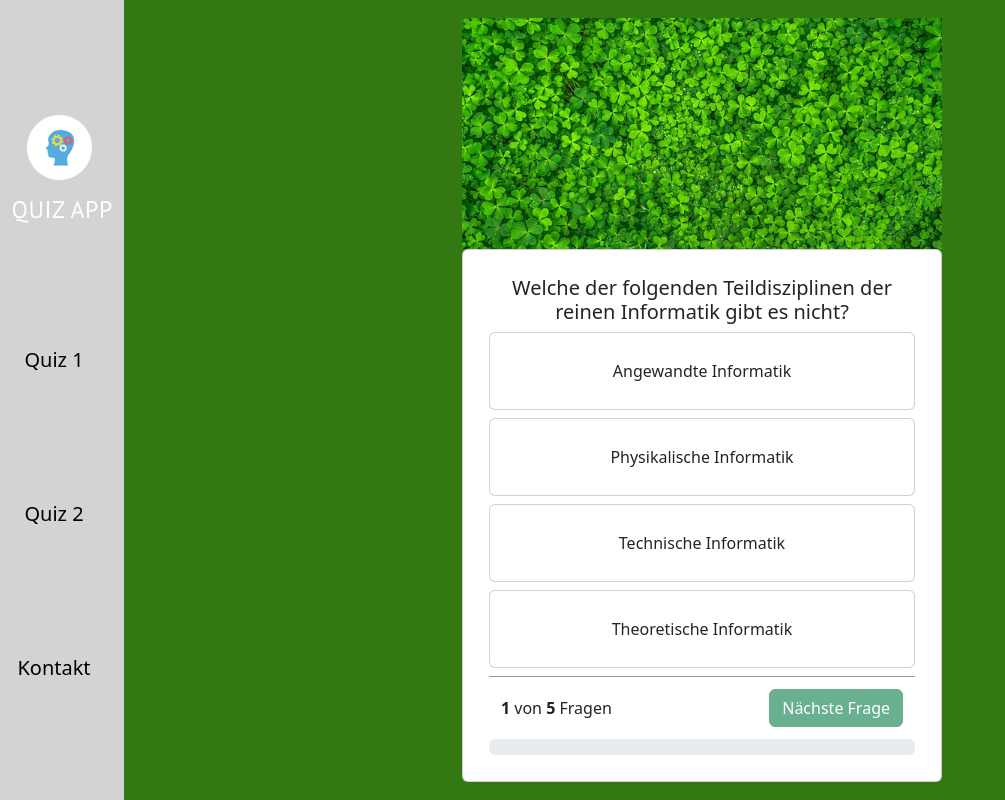
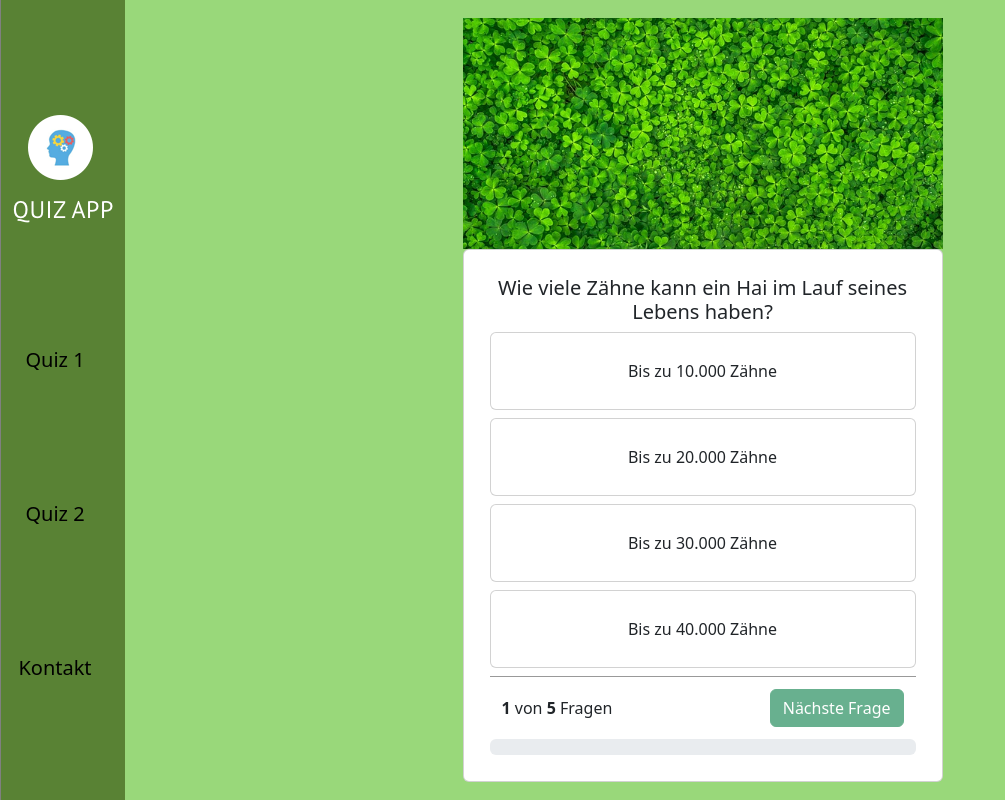
Before and after one commit to flohob/Quizapp, a plain HTML site: page quizapp.html in a window 1280 px wide. Both pictures are taken after a click on the button "Quiz starten -->". Shown: the whole page, without its empty margins (0-1005 px from the left). Drawn offline with nearby package versions, Linux system fonts and the light colour scheme.

Commit message:
Finished Project

```diff
--- a/data.js
+++ b/data.js
@@ -1,42 +1,42 @@
 let questions = [
     {
-        "question": "Welche der folgenden Teildisziplinen der reinen Informatik gibt es nicht?",
-        "answer_1": "Angewandte Informatik",
-        "answer_2": "Physikalische Informatik",
-        "answer_3": "Technische Informatik",
-        "answer_4": "Theoretische Informatik",
+        "question": "Wie viele Zähne kann ein Hai im Lauf seines Lebens haben?",
+        "answer_1": "Bis zu 10.000 Zähne",
+        "answer_2": "Bis zu 20.000 Zähne",
+        "answer_3": "Bis zu 30.000 Zähne",
+        "answer_4": "Bis zu 40.000 Zähne",
         "right_answer": 2
     },
     {
-        "question": "Was versteht man unter Hypertrophie?",
-        "answer_1": "Muskelaufbau",
-        "answer_2": "Fettverbrennung",
-        "answer_3": "Herz-Kreislauf",
-        "answer_4": "eine Verletzung",
-        "right_answer": 1
+        "question": "Welches der folgenden Nagetiere hält keinen Winterschlaf? ",
+        "answer_1": "Murmeltier",
+        "answer_2": "Siebenschläfer",
+        "answer_3": "Lemming",
+        "answer_4": "Dachs",
+        "right_answer": 3
     },
     {
-        "question": "Welchen Sicherheitsstandard für WLAN sollte man mindestens verwenden?",
-        "answer_1": "WEP",
-        "answer_2": "WPA2",
-        "answer_3": "WPA1",
-        "answer_4": "SSL",
+        "question": "Wer oder Was ist eine Mimose?",
+        "answer_1": "Eine Hauptkrankheit",
+        "answer_2": "Eine tropische Pflanze",
+        "answer_3": "eine Hunderasse",
+        "answer_4": "ein Südseefisch",
         "right_answer": 2
     },
     {
-        "question": "Was ist ein GUI?",
-        "answer_1": "Graphical User Interface",
-        "answer_2": "Generic Unix Interface",
-        "answer_3": "Globally Unique Identity",
-        "answer_4": "Gate Undefined Issue",
-        "right_answer": 1
+        "question": "Welches Tier rennt am schnellsten?",
+        "answer_1": "Eine Schnecke",
+        "answer_2": "Gepard",
+        "answer_3": "Garzelle",
+        "answer_4": "Feldhase",
+        "right_answer": 2
     },
     {
-        "question": "Welches Tag gibt die Hauptüberschrift eines HTML-Dokuments an?",
-        "answer_1": "htop",
-        "answer_2": "head",
-        "answer_3": "mainhead",
-        "answer_4": "h1",
-        "right_answer": 4
+        "question": "Aus welcher Pflanze wird Vanilie gewonnen?",
+        "answer_1": "Rübe",
+        "answer_2": "Orchidee",
+        "answer_3": "Wasserpflanze",
+        "answer_4": "Nussbaum",
+        "right_answer": 2
     }
-];
+];4
--- a/quizapp.html
+++ b/quizapp.html
@@ -15,6 +15,10 @@
 </head>
 
 <body onload="init()">
+
+<audio id="correctSound" src="correct-156911.mp3"></audio>
+<audio id="incorrectSound" src="wrong-answer-126515.mp3"></audio>
+<audio id="yay" src="yay-6120.mp3"></audio>
 
   <div class="content">
     <nav class="navbar">
--- a/script.js
+++ b/script.js
@@ -1,6 +1,7 @@
 let currentQuestion = 0;
 let answerSelected = false;
 let rightquestions = 0;
+let questionsAnswered = 0;
 
 function init() {
     document.getElementById('allquestions').innerHTML = questions.length;
@@ -8,16 +9,20 @@ function init() {
 }
 
 function showquestion() {
-
-if(currentQuestion >= questions.length) {
+    if (currentQuestion >= questions.length) {
         document.getElementById('endscreen').style = '';
         document.getElementById('cardbody').style = 'display:none';
         document.getElementById('endscreen-qu').innerHTML = questions.length;
         document.getElementById('endscreen-qu1').innerHTML = rightquestions;
 
+        // Check if the quiz is completed
+        if (questionsAnswered === questions.length) {
+            document.getElementById('yay').play();
+        }
+
+        document.getElementById('enable-btn').innerHTML = 'Quiz abschließen'; // Change button text here
     } else {
-
-    let percentage = Math.round((currentQuestion / questions.length)*100);
+        let percentage = Math.round((currentQuestion / questions.length) * 100);
         document.getElementById('progress-bar').innerHTML = `${percentage}%`;
         document.getElementById('progress-bar').style.width = `${percentage}%`;
         console.log(percentage);
@@ -28,6 +33,12 @@ if(currentQuestion >= questions.length) {
         document.getElementById('answer_2').innerHTML = question['answer_2'];
         document.getElementById('answer_3').innerHTML = question['answer_3'];
         document.getElementById('answer_4').innerHTML = question['answer_4'];
+
+        if (currentQuestion === questions.length - 1) {
+            document.getElementById('enable-btn').innerHTML = 'Quiz abschließen';
+        } else {
+            document.getElementById('enable-btn').innerHTML = 'Nächste Frage';
+        }
     }
 }
 
@@ -41,10 +52,17 @@ function answer(selection) {
         if (selectedQuestionNumber == question['right_answer']) {
             rightquestions++;
             document.getElementById(selection).parentNode.classList.add('bg-success');
+            document.getElementById('correctSound').play();
         } else {
             document.getElementById(selection).parentNode.classList.add('bg-danger');
             document.getElementById(idofrightAnswer).parentNode.classList.add('bg-success');
+            document.getElementById('incorrectSound').play();
         }
+
+        questionsAnswered++;
+        let progressPercentage = Math.round((questionsAnswered / questions.length) * 100);
+        document.getElementById('progress-bar').innerHTML = `${progressPercentage}%`;
+        document.getElementById('progress-bar').style.width = `${progressPercentage}%`;
     }
     document.getElementById('enable-btn').disabled = false;
 }
--- a/style.css
+++ b/style.css
@@ -1,6 +1,6 @@
 body {
     min-height: 100vh;
-    background-color: #347812 !important;
+    background-color: #AEBD38 !important;
 
 }
 
@@ -9,7 +9,7 @@ body {
     justify-content: center;
     align-items: center;
     height: 100vh;
-    background-color: #347812 !important;
+    background-color: #99d87a !important;
     width: 100%;
 
 }
@@ -77,8 +77,9 @@ height: 150px;
     }
 
     .navbar {
-        background-color:lightgrey;
+        background-color:#598234;
         color:white;
+        border-left: 1px solid grey;
     }
 
     .mb-20 {
```
Also changed, not shown: 3 other files. Lines whose indentation alone changed are shown as unchanged.
